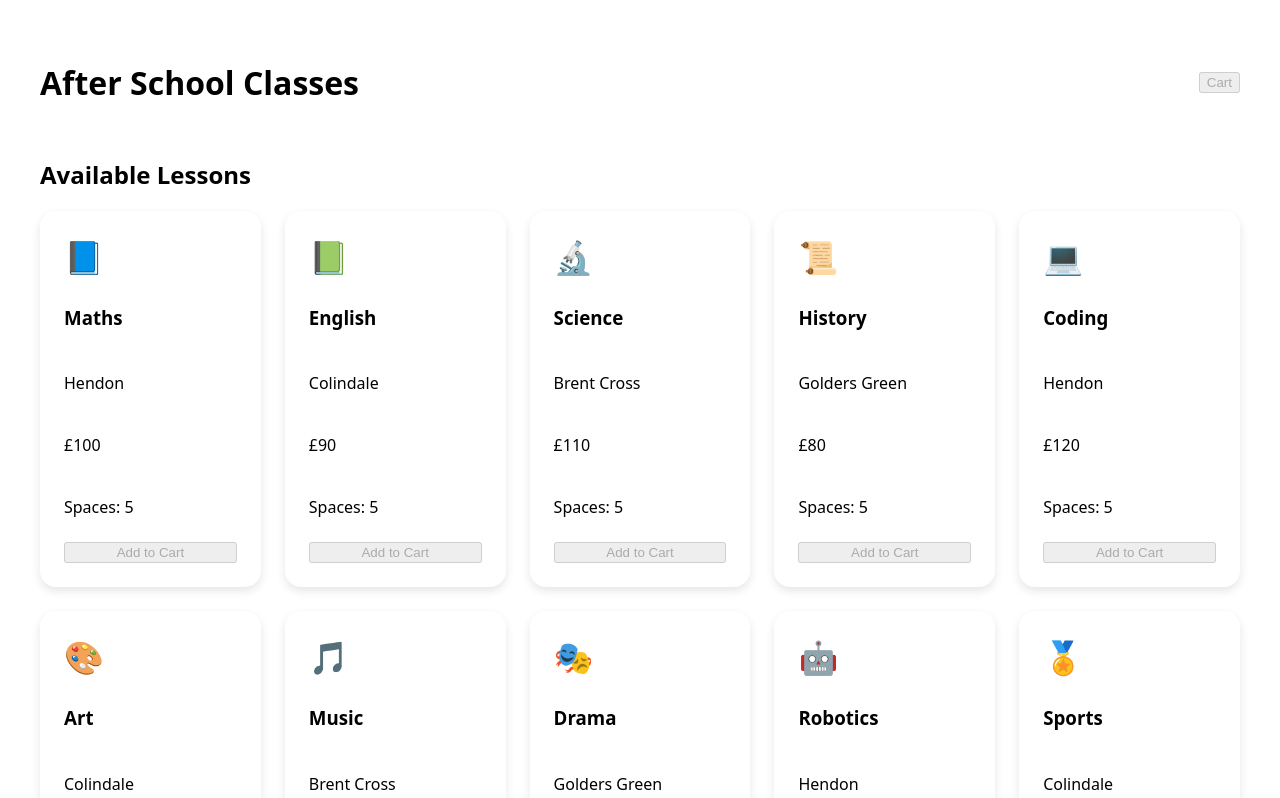
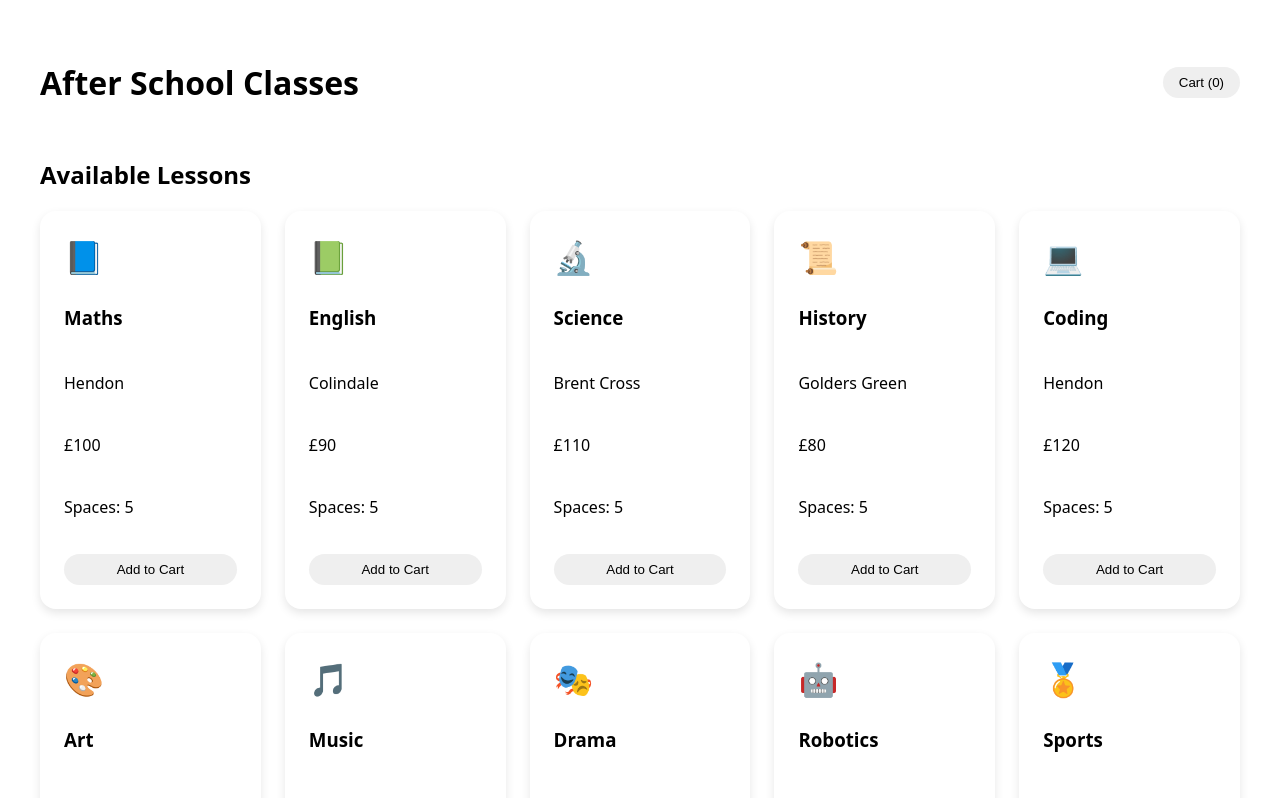
Before and after one commit to Aqabjaved1010/after-school-frontend, a Vue app: page / in a window 1280 px wide. Shown: the top 798 px of the page. Built offline with nearby package versions, Linux system fonts and the light colour scheme.

Commit message:
Implement add to cart and cart view

```diff
--- a/src/App.vue
+++ b/src/App.vue
@@ -1,5 +1,5 @@
 <script setup>
-import { ref } from 'vue'
+import { ref, computed } from 'vue'
 
 const showCart = ref(false)
 
@@ -15,19 +15,30 @@ const lessons = ref([
   { id: 9, subject: 'Robotics', location: 'Hendon', price: 130, spaces: 5, icon: '🤖' },
   { id: 10, subject: 'Sports', location: 'Colindale', price: 75, spaces: 5, icon: '🏅' }
 ])
+
+const cart = ref([])
+
+function addToCart(lesson) {
+  if (lesson.spaces > 0) {
+    cart.value.push(lesson)
+    lesson.spaces--
+  }
+}
+
+const cartCount = computed(() => cart.value.length)
 </script>
 
 <template>
   <div class="app">
     <header class="app-header">
       <h1>After School Classes</h1>
-      <button class="cart-toggle" disabled>
-        Cart
+      <button class="cart-toggle" @click="showCart = !showCart">
+        Cart ({{ cartCount }})
       </button>
     </header>
 
     <main>
-      <section v-if="!showCart">
+      <section v-if="!showCart" class="lessons-section">
         <h2>Available Lessons</h2>
         <div class="lessons-grid">
           <article v-for="lesson in lessons" :key="lesson.id" class="lesson-card">
@@ -36,16 +47,27 @@ const lessons = ref([
             <p>{{ lesson.location }}</p>
             <p>£{{ lesson.price }}</p>
             <p>Spaces: {{ lesson.spaces }}</p>
-            <button disabled>
+            <button
+              class="add-button"
+              :disabled="lesson.spaces === 0"
+              @click="addToCart(lesson)"
+            >
               Add to Cart
             </button>
           </article>
         </div>
       </section>
 
-      <section v-else>
+      <section v-else class="cart-section">
         <h2>Shopping Cart</h2>
-        <p>Your cart is empty.</p>
+        <div v-if="cart.length === 0">
+          <p>Your cart is empty.</p>
+        </div>
+        <ul v-else>
+          <li v-for="(item, index) in cart" :key="index">
+            {{ item.subject }} - £{{ item.price }}
+          </li>
+        </ul>
       </section>
     </main>
   </div>
@@ -54,8 +76,8 @@ const lessons = ref([
 <style scoped>
 .app {
   max-width: 1200px;
-  margin: auto;
-  padding: 2rem;
+  margin: 0 auto;
+  padding: 2rem 1rem;
   font-family: system-ui, sans-serif;
 }
 
@@ -64,6 +86,13 @@ const lessons = ref([
   justify-content: space-between;
   align-items: center;
   margin-bottom: 2rem;
+}
+
+.cart-toggle {
+  padding: 0.5rem 1rem;
+  border-radius: 999px;
+  border: none;
+  cursor: pointer;
 }
 
 .lessons-grid {
@@ -84,4 +113,12 @@ const lessons = ref([
 .lesson-icon {
   font-size: 2rem;
 }
+
+.add-button {
+  margin-top: 0.75rem;
+  padding: 0.5rem 1rem;
+  border-radius: 999px;
+  border: none;
+  cursor: pointer;
+}
 </style>
```
